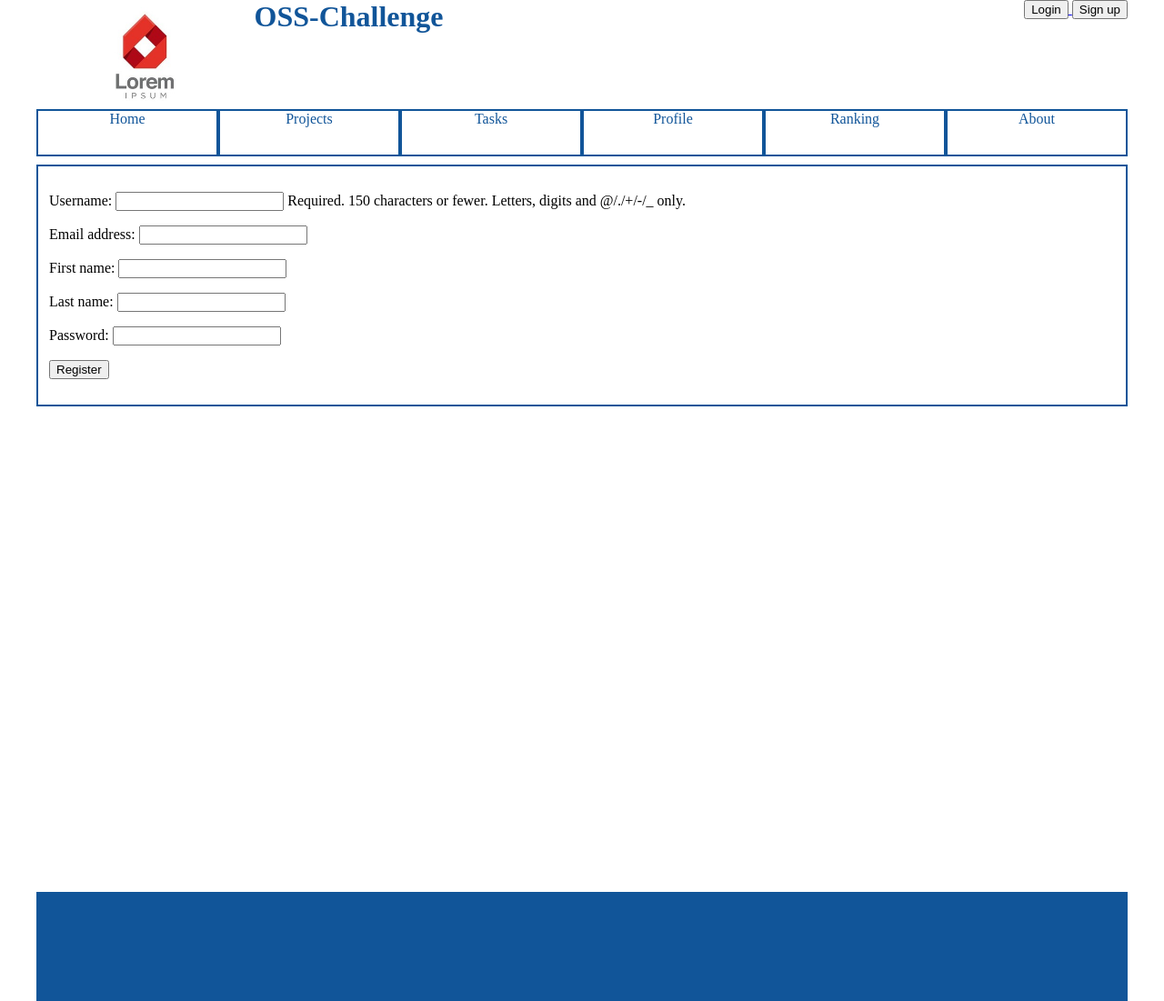
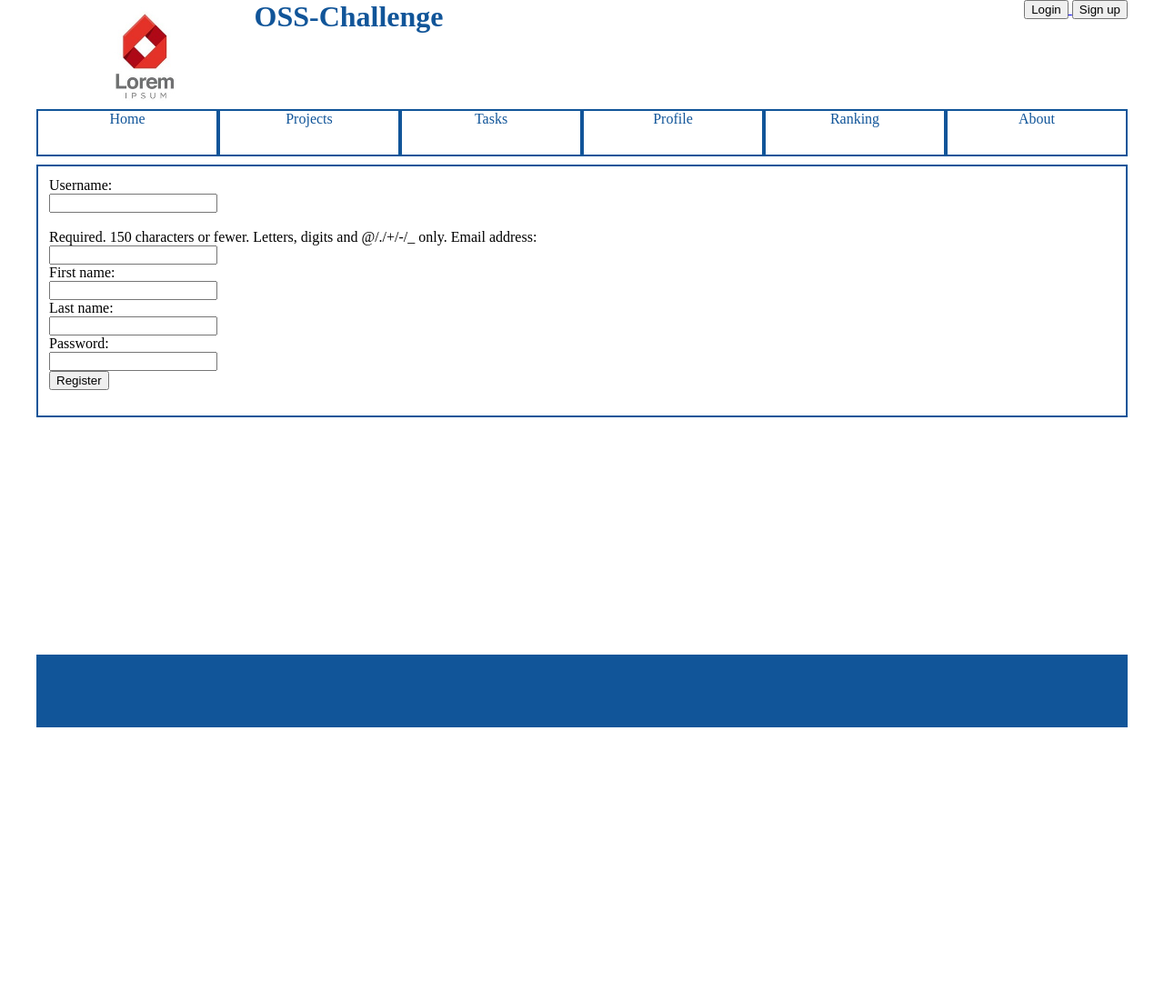
Before and after one commit to adfinis/osschallenge, a Django app: page /register/ in a window 1280 px wide. Shown: the whole page at 91% size. After the commit the page ends 800 px from the top, so only its background shows below. Run offline with Django 3.2, Linux system fonts and the light colour scheme.

Commit message:
fixed footer styling, fixed registration, fixed logout-view

```diff
--- a/oss_challenge/oss_challenge/settings.py
+++ b/oss_challenge/oss_challenge/settings.py
@@ -31,13 +31,13 @@ ALLOWED_HOSTS = []
 # Application definition
 
 INSTALLED_APPS = [
+    'osschallenge.apps.OsschallengeConfig',
     'django.contrib.admin',
     'django.contrib.auth',
     'django.contrib.contenttypes',
     'django.contrib.sessions',
     'django.contrib.messages',
     'django.contrib.staticfiles',
-    'osschallenge.apps.OsschallengeConfig',
 ]
 
 MIDDLEWARE_CLASSES = [
--- a/oss_challenge/osschallenge/forms.py
+++ b/oss_challenge/osschallenge/forms.py
@@ -55,6 +55,7 @@ class ProjectForm(ModelForm):
 class UserForm(ModelForm):
     class Meta:
         model = User
+        password = forms.CharField(widget=forms.PasswordInput())
         fields = [
             'username',
             'email',
--- a/oss_challenge/osschallenge/static/osschallenge/stylesheet.css
+++ b/oss_challenge/osschallenge/static/osschallenge/stylesheet.css
@@ -1,19 +1,20 @@
-body {
+html, body {
     margin: 0;
-    background-color: white;
+    height: 100%;
 }
 
 /* Base Template */
 
 div.main {
+    position: relative;
     width: 1200px;
+    min-height: 100%;
     margin: auto;
 }
 
 div.header {
     width: 100%;
     height: 15%;
-    background-color: white;
 }
 
 div.headermain {
@@ -52,7 +53,6 @@ div.navbar {
 
 div.navbar ul {
     list-style: none;
-    text-decoration: none;
     margin: 0;
     padding: 0;
 }
@@ -63,7 +63,6 @@ div.navbar ul li {
     width: 196px;
     text-align: center;
     border: 2px solid #115599;
-    background-color: white;
     float: left;
     color: #115599;
 }
@@ -73,17 +72,17 @@ div.navbar ul li:hover {
 }
 
 div.content {
-    background-color: white;
     width: 100%;
-    height: 100%;
     margin: 3px 0 0 0;
-    padding-top: 10px;
+    padding: 10px 0 80px 0;
 }
 
 div.footer {
-    width: 100%;
-    height: 15%;
     background-color: #115599;
+    width: 1200px;
+    height: 80px;
+    position: absolute;
+    bottom: 0;
 }
 
 /* Index Lists */
@@ -124,6 +123,10 @@ div.detail {
     padding: 12px;
 }
 
+div.detail form input {
+    display: block;
+}
+
 /* Edit Task/Project */
 
 form.edit div  {
--- a/oss_challenge/osschallenge/templates/osschallenge/index.html
+++ b/oss_challenge/osschallenge/templates/osschallenge/index.html
@@ -13,8 +13,7 @@
             <div class="header">
                 <div class="headermain">
                     <a href="/">
-                        <img
-                            src="{% static 'osschallenge/logo.jpg' %}"/>
+                        <img src="{% static 'osschallenge/logo.jpg' %}"/>
                         <h1>OSS-Challenge</h1>
                     </a>
                 </div>
--- a/oss_challenge/osschallenge/templates/osschallenge/ranking.html
+++ b/oss_challenge/osschallenge/templates/osschallenge/ranking.html
@@ -3,6 +3,7 @@
 {% block title %}Ranking{% endblock title %}
 
 {% block content %}
+<div class="listcontent">
     <ul class="index">
         {% for user in ranking_list %}
             <li>
@@ -11,4 +12,5 @@
             </li>
         {% endfor %}
     </ul>
+</div>
 {% endblock content %}
--- a/oss_challenge/osschallenge/templates/registration/register.html
+++ b/oss_challenge/osschallenge/templates/registration/register.html
@@ -6,7 +6,7 @@
 <div class="detail">
     <form method="POST" action="">
         {% csrf_token %}
-        {{ form.as_p }}
+        {{ form }}
         <input type="submit" value="Register">
     </form>
 </div>
```
Also changed, not shown: oss_challenge/db.sqlite3. Lines whose indentation alone changed are shown as unchanged.
